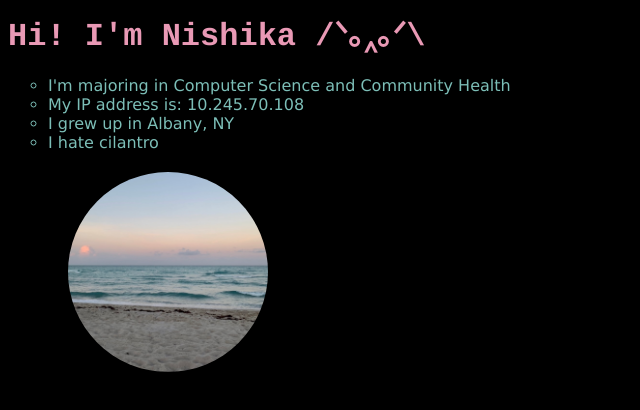
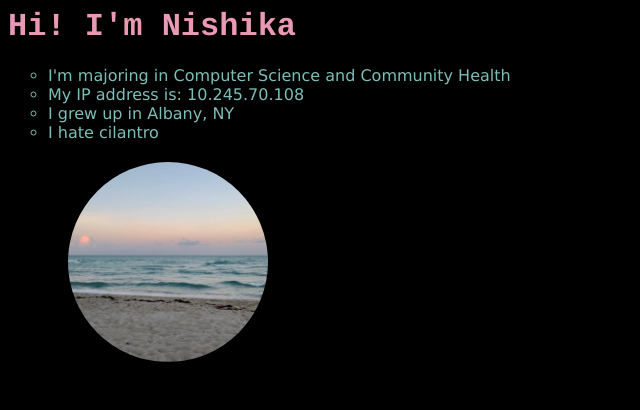
Before and after one commit to pabba-n/pabba-n.github.io, a plain HTML site: page index.html in a window 1280 px wide. Shown: the whole page, without its empty margins (0-640 px from the left). Drawn offline with Linux system fonts and the light colour scheme.

Commit message:
got rid of cat emoji

```diff
--- a/index.html
+++ b/index.html
@@ -7,7 +7,7 @@
 </style>
 <body style="font-family:Geneva; color: rgb(124, 190, 183); background-color: black; ">
   <h1 style="font-family:courier; color: rgb(233, 153, 181);
-  font-weight: bold; letter-spacing: 0px;">Hi! I'm Nishika /ᐠ｡‸｡ᐟ\</h1>
+  font-weight: bold; letter-spacing: 0px;">Hi! I'm Nishika</h1>
   <p>
   <ul style="list-style-type: circle;">
     <li>I'm majoring in Computer Science and Community Health</li>
```
